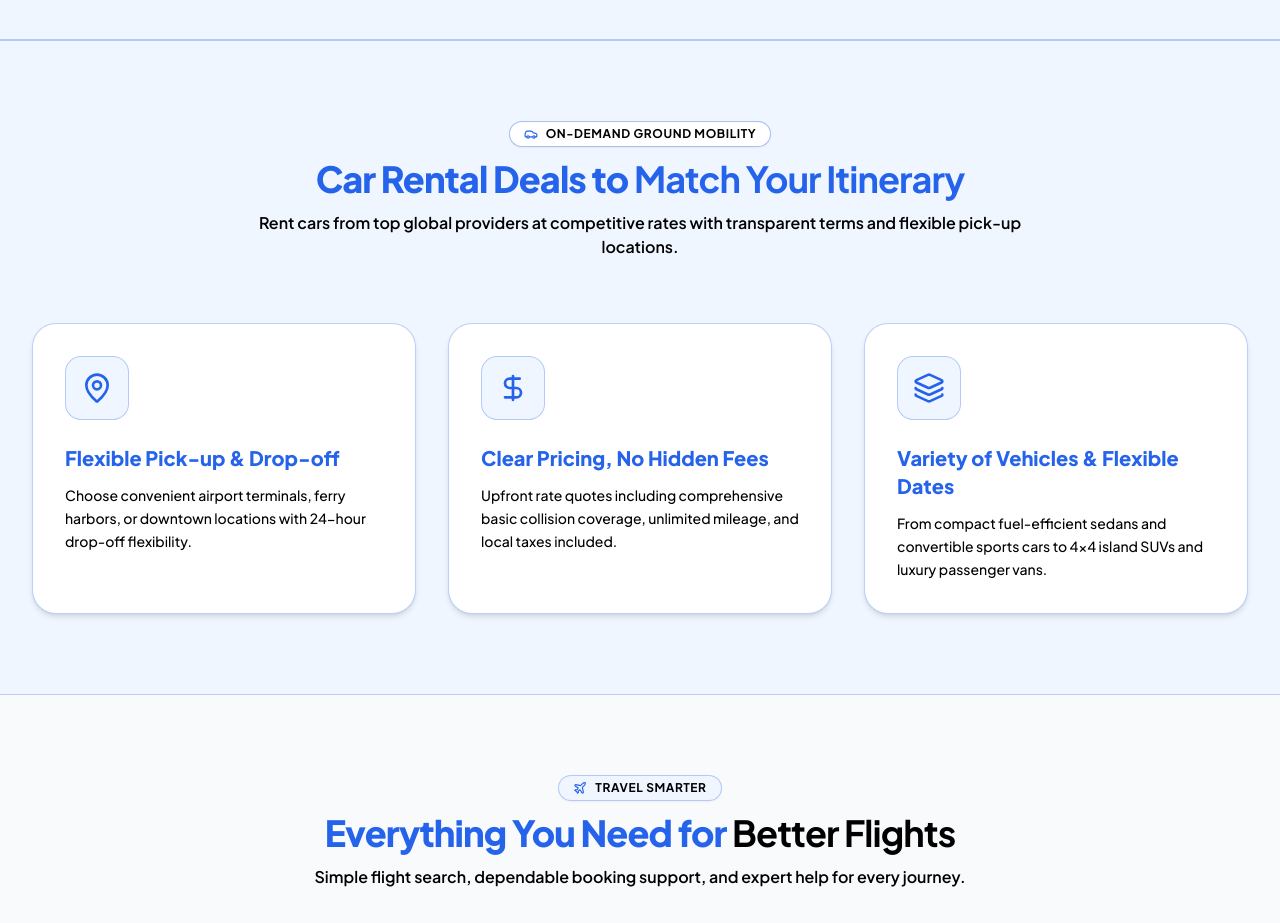
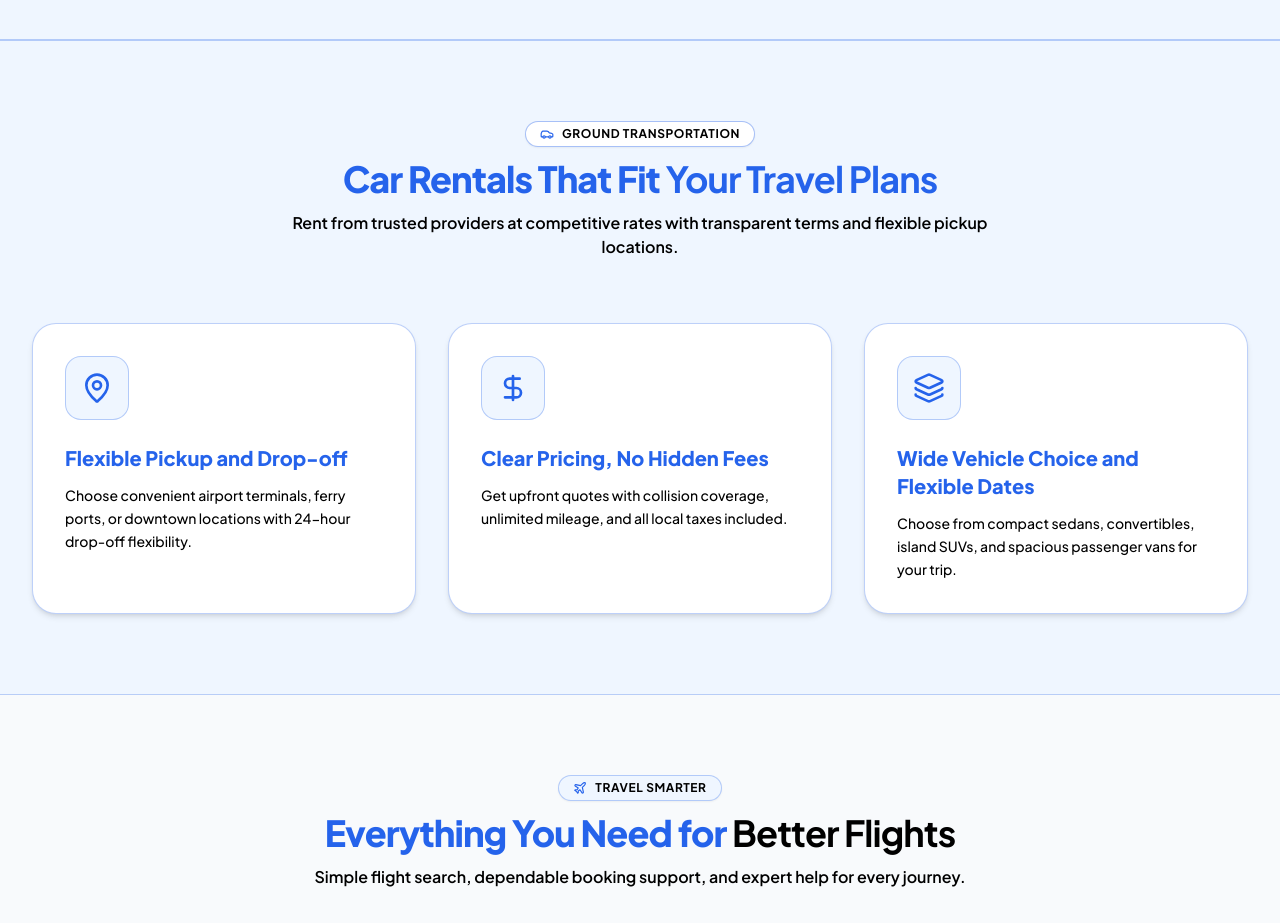
Before and after one commit to prince-2417/blinkitair.com, a React (Vite) app: page / in a window 1280 px wide. Shown: the part 1680-2603 px from the top of the page. Built offline with nearby package versions, Linux system fonts and the light colour scheme.

Commit message:
change the text color

```diff
--- a/src/components/CarRentals.jsx
+++ b/src/components/CarRentals.jsx
@@ -5,18 +5,18 @@ export default function CarRentals() {
   const cards = [
     {
       icon: <MapPin className="w-8 h-8 text-[#2563EB]" />,
-      title: "Flexible Pick-up & Drop-off",
-      desc: "Choose convenient airport terminals, ferry harbors, or downtown locations with 24-hour drop-off flexibility."
+      title: "Flexible Pickup and Drop-off",
+      desc: "Choose convenient airport terminals, ferry ports, or downtown locations with 24-hour drop-off flexibility."
     },
     {
       icon: <DollarSign className="w-8 h-8 text-[#2563EB]" />,
       title: "Clear Pricing, No Hidden Fees",
-      desc: "Upfront rate quotes including comprehensive basic collision coverage, unlimited mileage, and local taxes included."
+      desc: "Get upfront quotes with collision coverage, unlimited mileage, and all local taxes included."
     },
     {
       icon: <Layers className="w-8 h-8 text-[#2563EB]" />,
-      title: "Variety of Vehicles & Flexible Dates",
-      desc: "From compact fuel-efficient sedans and convertible sports cars to 4x4 island SUVs and luxury passenger vans."
+      title: "Wide Vehicle Choice and Flexible Dates",
+      desc: "Choose from compact sedans, convertibles, island SUVs, and spacious passenger vans for your trip."
     }
   ];
 
@@ -28,13 +28,13 @@ export default function CarRentals() {
         <div className="text-center max-w-3xl mx-auto mb-16 space-y-3">
           <div className="inline-flex items-center gap-2 px-3.5 py-1 rounded-full bg-white text-[#7E22CE] text-xs font-bold uppercase tracking-wider border border-[#C084FC]/40 shadow-sm">
             <Car className="w-3.5 h-3.5 text-[#2563EB]" />
-            <span>On-Demand Ground Mobility</span>
+            <span>Ground Transportation</span>
           </div>
           <h2 className="text-3xl sm:text-4xl font-black text-[#2563EB] tracking-tight">
-            Car Rental Deals to <span className="text-[#2563EB]">Match Your Itinerary</span>
+            Car Rentals That Fit <span className="text-[#2563EB]">Your Travel Plans</span>
           </h2>
           <p className="text-black text-base font-semibold">
-            Rent cars from top global providers at competitive rates with transparent terms and flexible pick-up locations.
+            Rent from trusted providers at competitive rates with transparent terms and flexible pickup locations.
           </p>
         </div>
 
--- a/src/pages/CarRentalsPage.jsx
+++ b/src/pages/CarRentalsPage.jsx
@@ -27,14 +27,14 @@ export default function CarRentalsPage() {
             Automatic transmission cars, 4x4 compact SUVs, and soft-top convertibles with free airport delivery on Mahé & Praslin. Zero hidden drop-off fees.
           </p>
 
-          <div className="flex flex-wrap justify-center items-center gap-4 pt-4 text-xs font-bold text-[#E2E8F0]">
-            <span className="flex items-center gap-2 bg-white/10 px-4 py-2 rounded-full border border-white/20 shadow-sm backdrop-blur-sm">
+          <div className="flex flex-wrap justify-center items-center gap-4 pt-4 text-xs font-bold text-white">
+            <span className="flex items-center gap-2 bg-white/10 px-4 py-2 rounded-full border border-white/20 shadow-sm backdrop-blur-sm text-white">
               <MapPin className="w-4 h-4 text-white" /> Airport & Downtown Delivery
             </span>
-            <span className="flex items-center gap-2 bg-white/10 px-4 py-2 rounded-full border border-white/20 shadow-sm backdrop-blur-sm">
+            <span className="flex items-center gap-2 bg-white/10 px-4 py-2 rounded-full border border-white/20 shadow-sm backdrop-blur-sm text-white">
               <Sparkles className="w-4 h-4 text-white" /> Unlimited Mileage
             </span>
-            <span className="flex items-center gap-2 bg-white/10 px-4 py-2 rounded-full border border-white/20 shadow-sm backdrop-blur-sm">
+            <span className="flex items-center gap-2 bg-white/10 px-4 py-2 rounded-full border border-white/20 shadow-sm backdrop-blur-sm text-white">
               <ShieldCheck className="w-4 h-4 text-white" /> Full CDW Insurance
             </span>
           </div>
```
